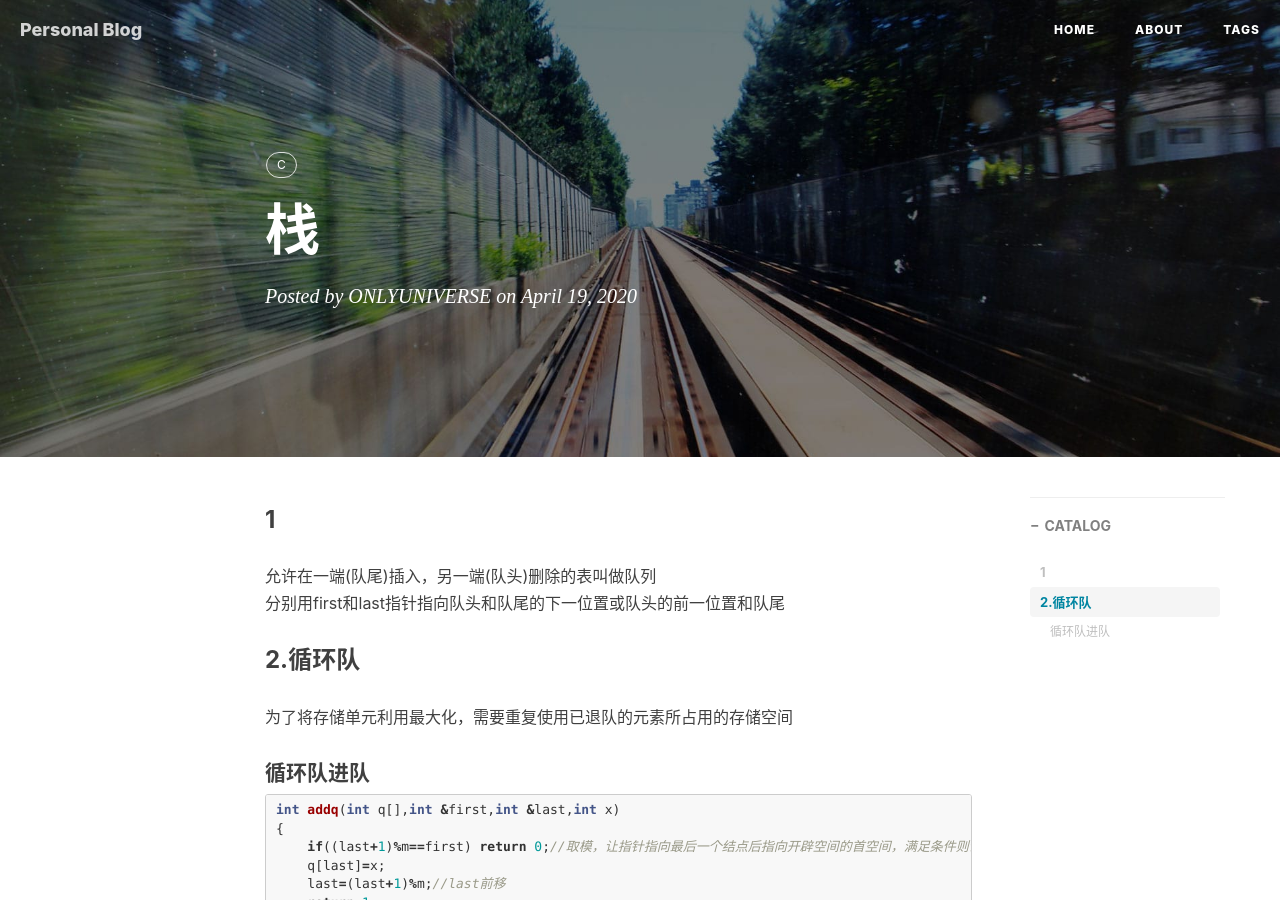
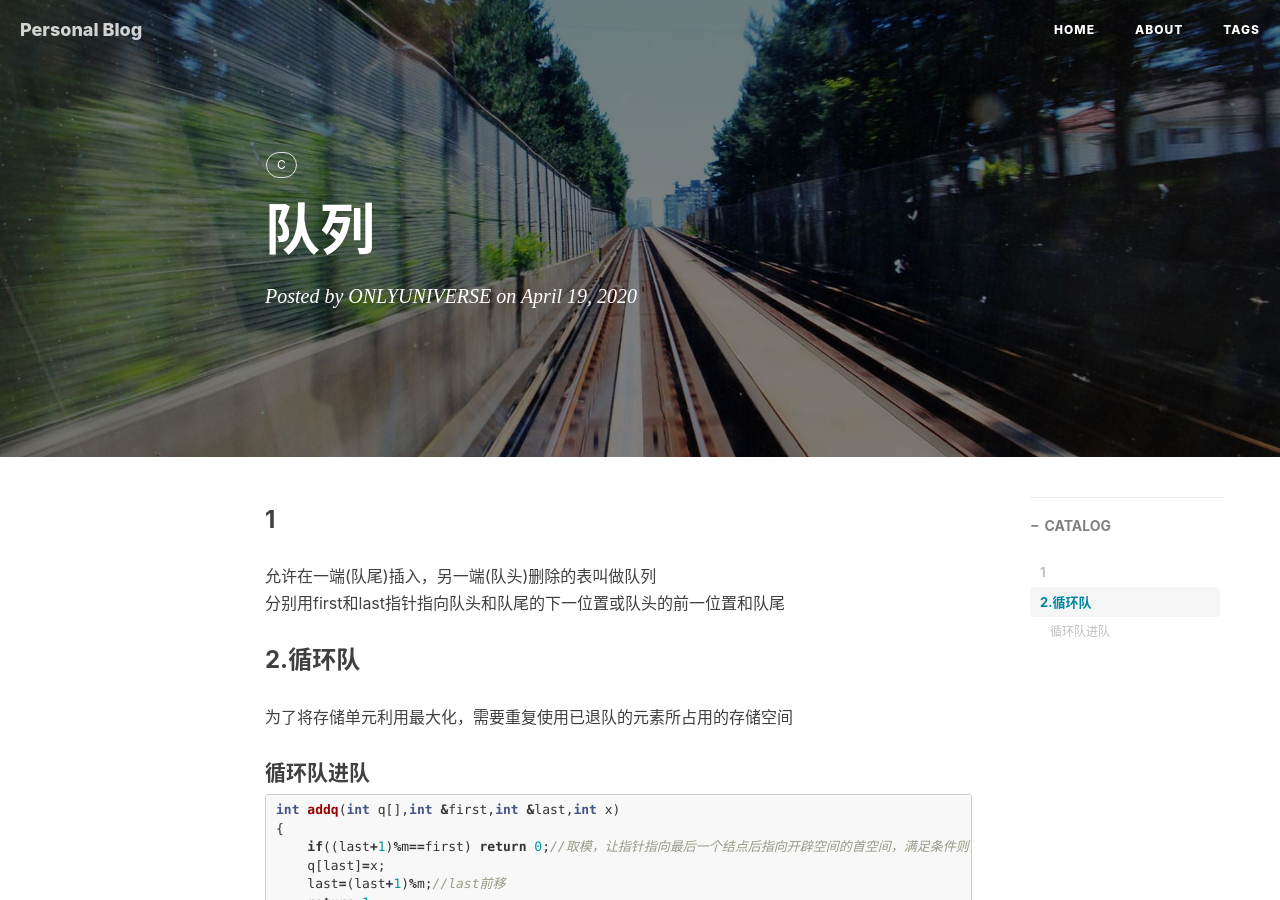
Before and after one commit to ONLYUNIVERSE/ONLYUNIVERSE.github.io, a Jekyll site: the page built from _posts/2020-04-20-队列.md, in a window 1280 px wide and 900 px high. Built offline with Jekyll 4.4.1, drawn with Linux system fonts in a browser that asks for light colours; nearby versions of some CDN libraries; comment, search, counter and statistics services are not loaded.

Commit message:
changethetitle

```diff
--- a/_posts/2020-04-20-队列.md
+++ b/_posts/2020-04-20-队列.md
@@ -1,6 +1,6 @@
 ---
 layout:     post                    # 使用的布局（不需要改）
-title:       栈                     # 标题
+title:       队列                     # 标题
 subtitle:                           #副标题
 date:       2020-04-19              # 时间
 author:     ONLYUNIVERSE            # 作者
```
